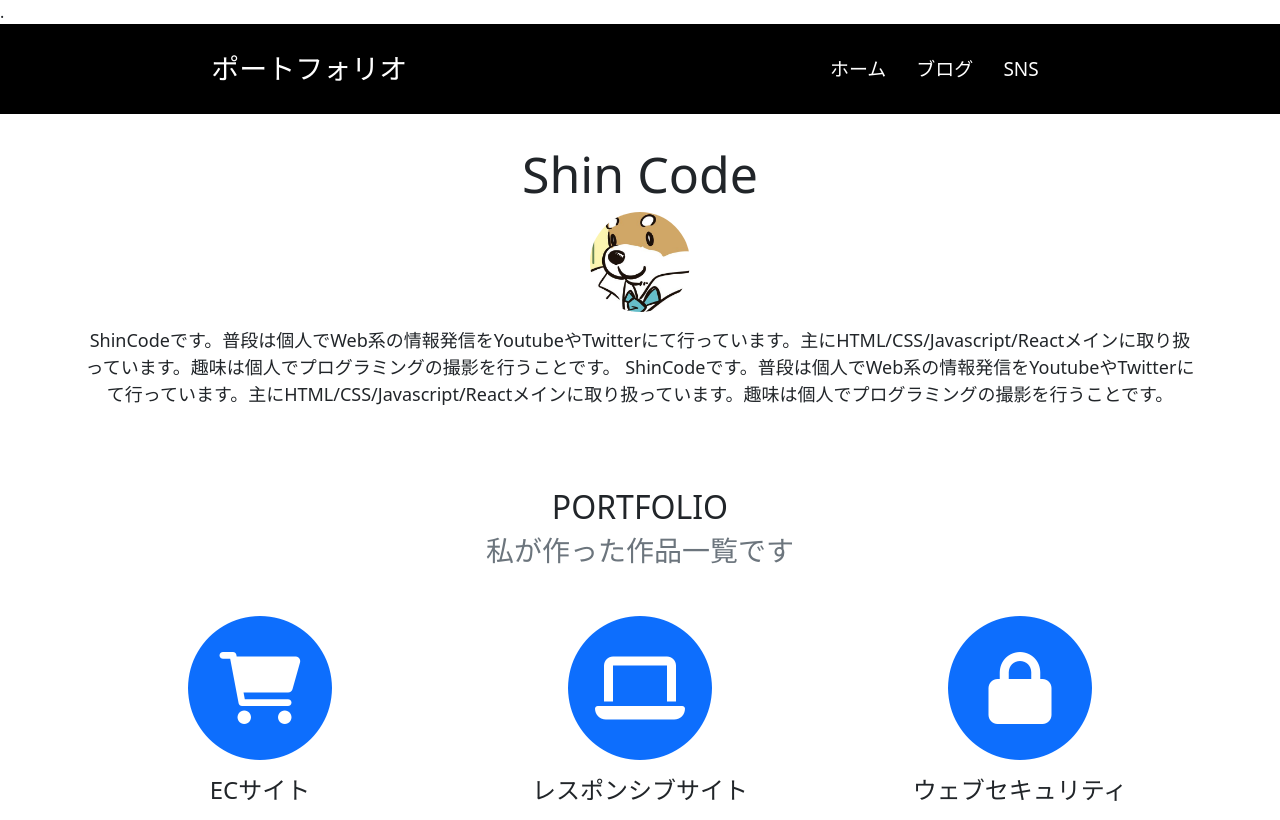
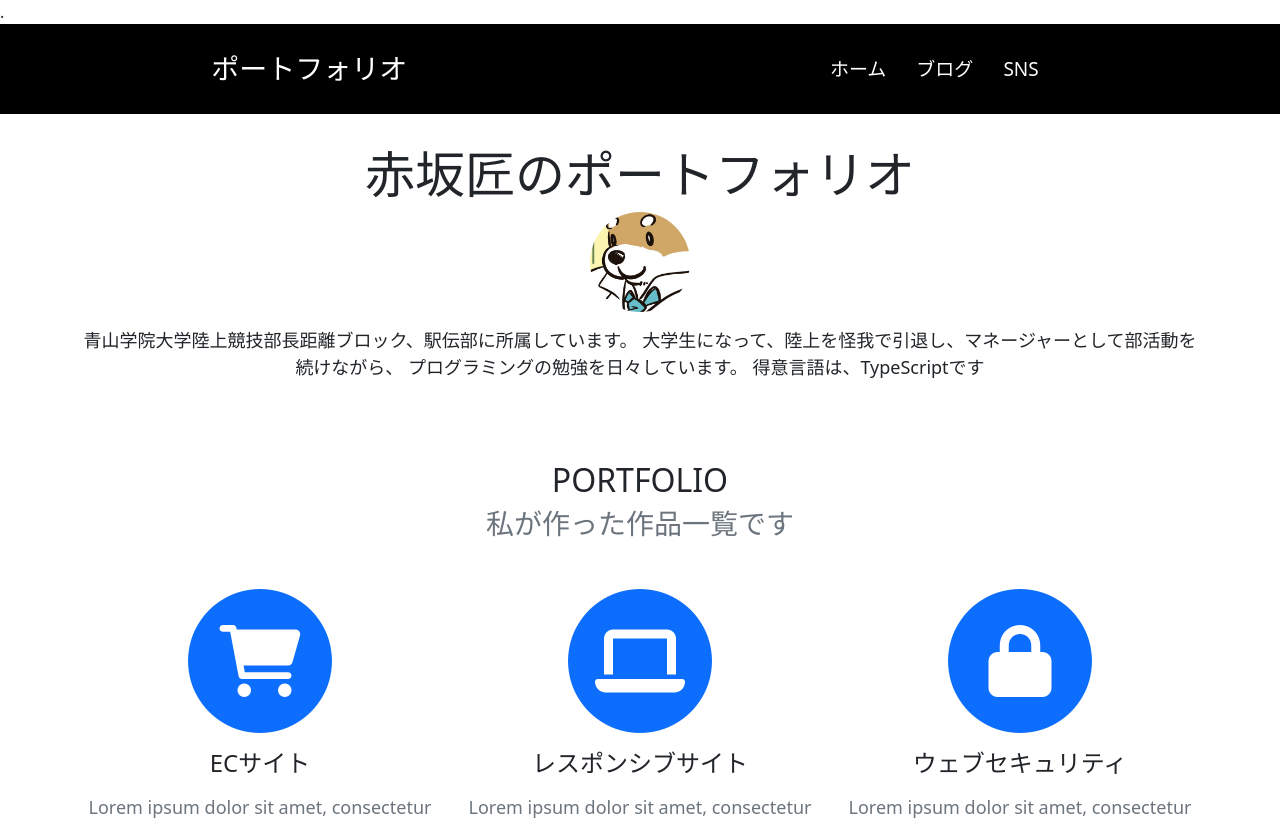
Before and after one commit to takumi12311123/portfolio, a React (Create React App) app: page / in a window 1280 px wide. Shown: the top 820 px of the page. Built offline with nearby package versions, Linux system fonts and the light colour scheme.

Commit message:
内容の微修正

```diff
--- a/src/component/HomePage.jsx
+++ b/src/component/HomePage.jsx
@@ -9,13 +9,14 @@ import typescriptImage from "../Images/TypeScript.png";
 export const HomePage = () => {
   return (
     <div className="container text-center">
-      <h1>Shin Code</h1>
+      <h1>赤坂匠のポートフォリオ</h1>
 
       <img src={profileImage} className="profileImage" />
 
       <p>
-        ShinCodeです。普段は個人でWeb系の情報発信をYoutubeやTwitterにて行っています。主にHTML/CSS/Javascript/Reactメインに取り扱っています。趣味は個人でプログラミングの撮影を行うことです。
-        ShinCodeです。普段は個人でWeb系の情報発信をYoutubeやTwitterにて行っています。主にHTML/CSS/Javascript/Reactメインに取り扱っています。趣味は個人でプログラミングの撮影を行うことです。
+        青山学院大学陸上競技部長距離ブロック、駅伝部に所属しています。
+        大学生になって、陸上を怪我で引退し、マネージャーとして部活動を続けながら、
+        プログラミングの勉強を日々しています。 得意言語は、TypeScriptです
       </p>
 
       <section class="page-section" id="services">
```
